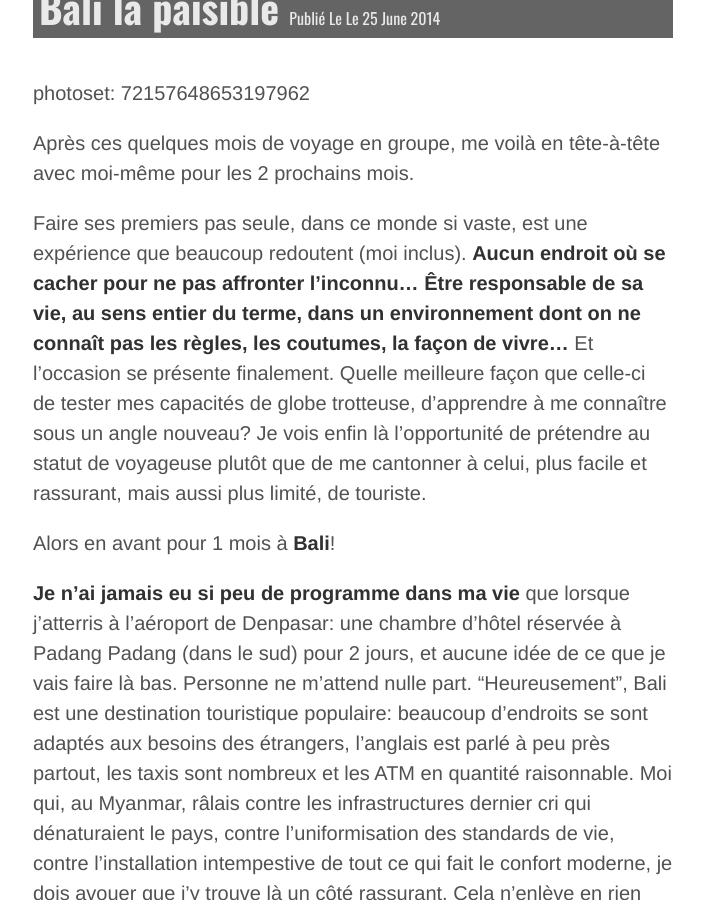
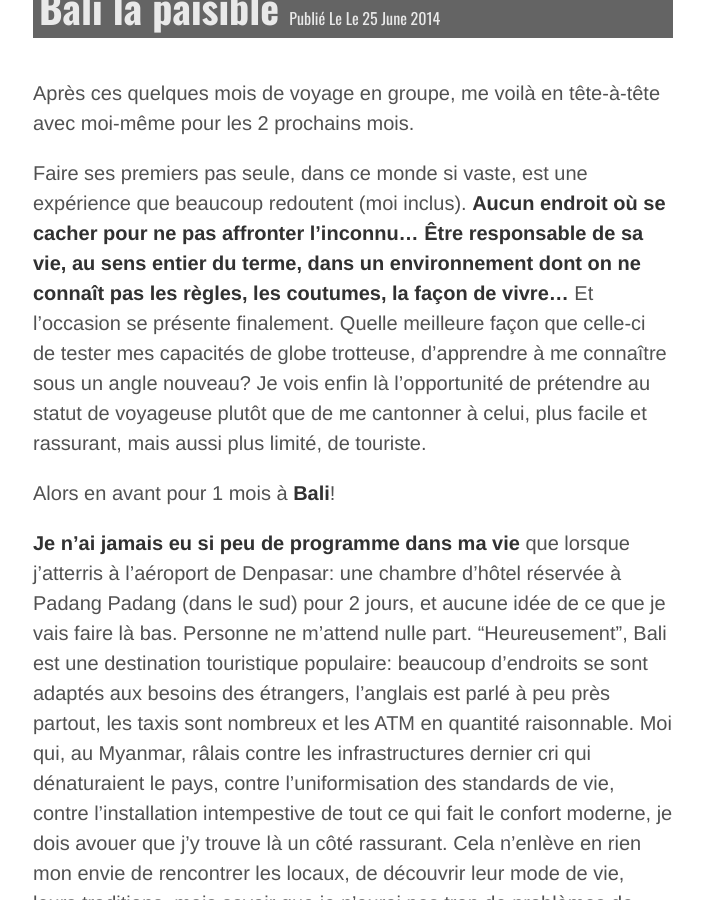
Before and after one commit to crossingborders/crossingborders.github.io, a Jekyll site: the page built from _posts/2014-06-25-Bali-la-paisible.md, in a window 1280 px wide and 900 px high. Shown: the whole window, without its empty margins (287-991 px from the left). Built offline with Jekyll 4.4.1, drawn with Linux system fonts in a browser that asks for light colours; Markdown is read by kramdown in place of the engine named in the settings.

Commit message:
Update 2014-06-25-Bali-la-paisible.md

```diff
--- a/_posts/2014-06-25-Bali-la-paisible.md
+++ b/_posts/2014-06-25-Bali-la-paisible.md
@@ -8,13 +8,8 @@
   - name: Ubud
   - name: Nusa Lembongan
 published: true
-photoset:
-  - "72157648653197962"
-  - 72157648653197970
+photoset: 72157648653197962
 ---
-
-photoset: 72157648653197962
-
 
 Après ces quelques mois de voyage en groupe, me voilà en tête-à-tête avec moi-même pour les 2 prochains mois.
 
```
